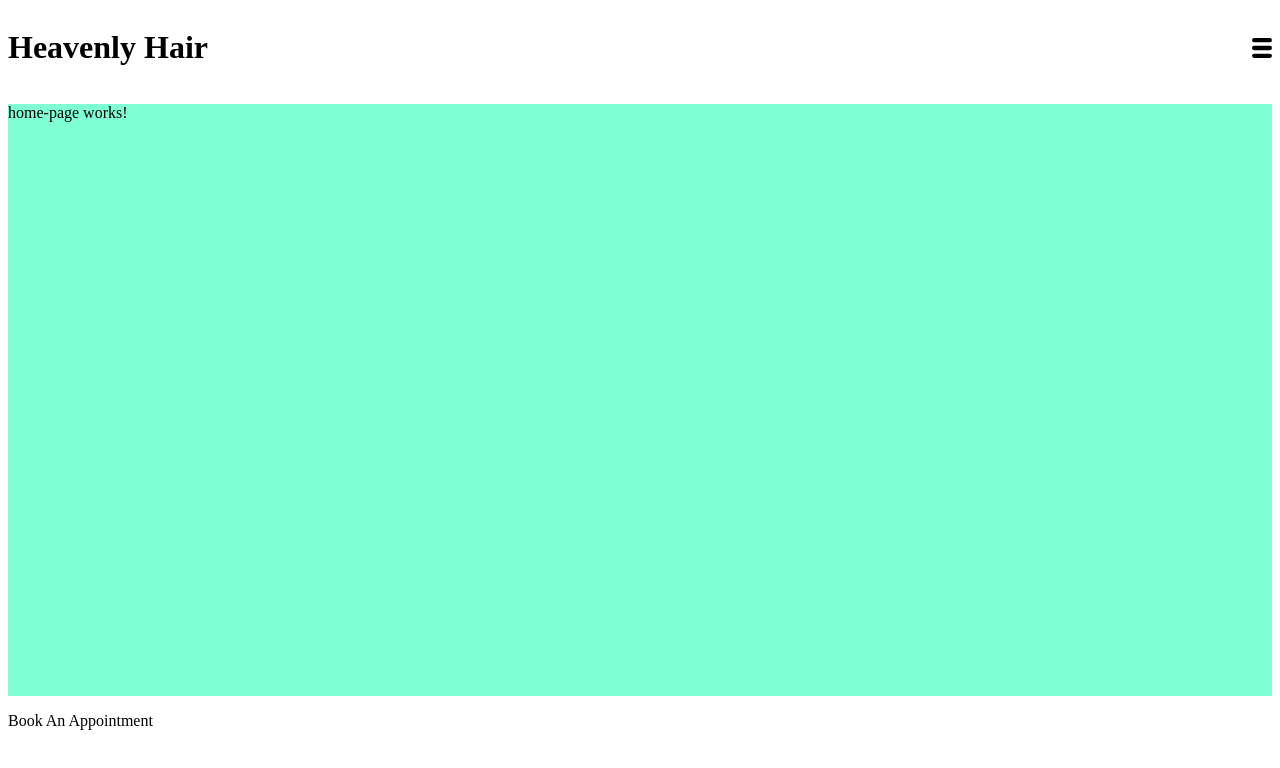
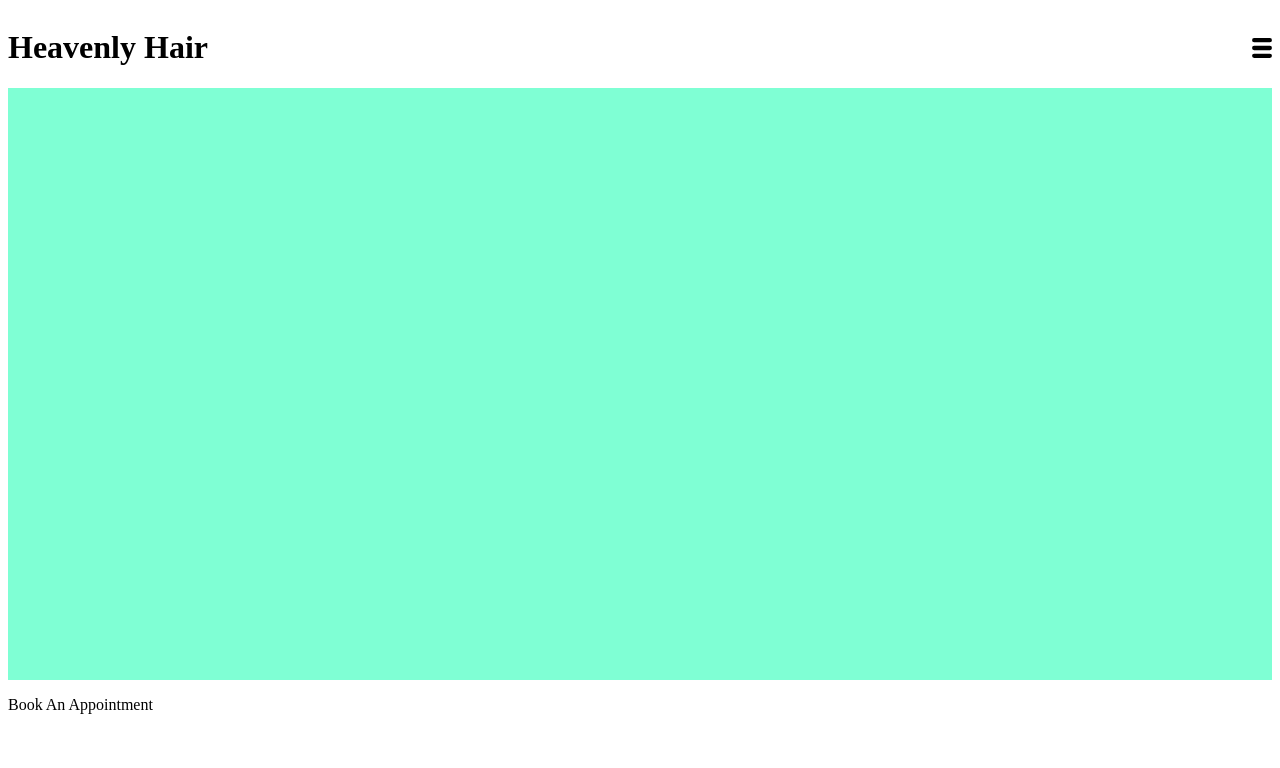
Before and after one commit to gohopventure/heavenly-hair, an Angular app: page /home in a window 1280 px wide. Shown: the top 768 px of the page. Built offline with nearby package versions, Linux system fonts and the light colour scheme.

Commit message:
Updates home page

```diff
--- a/src/app/home-page/home-page.component.html
+++ b/src/app/home-page/home-page.component.html
@@ -1,3 +1,3 @@
 <div class="home-page-container">
-    <p>home-page works!</p>
+
 </div>
```
